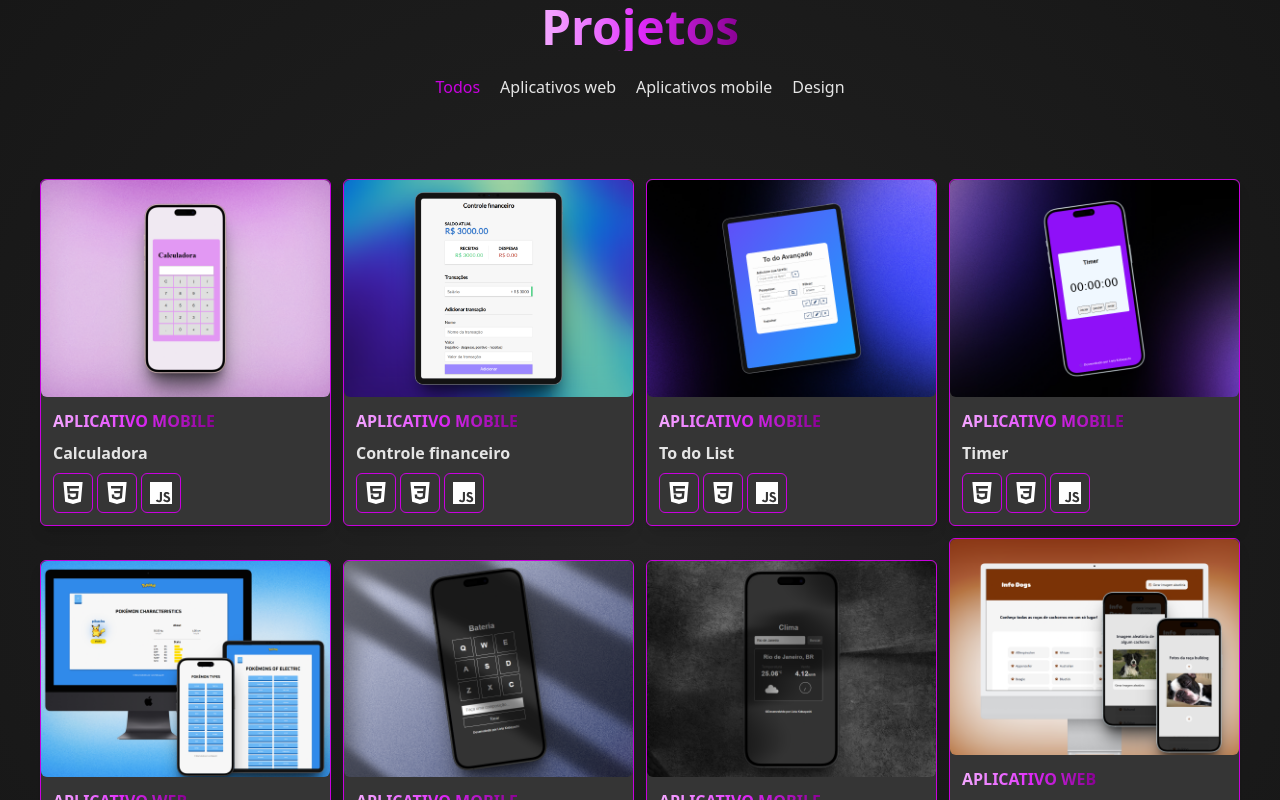
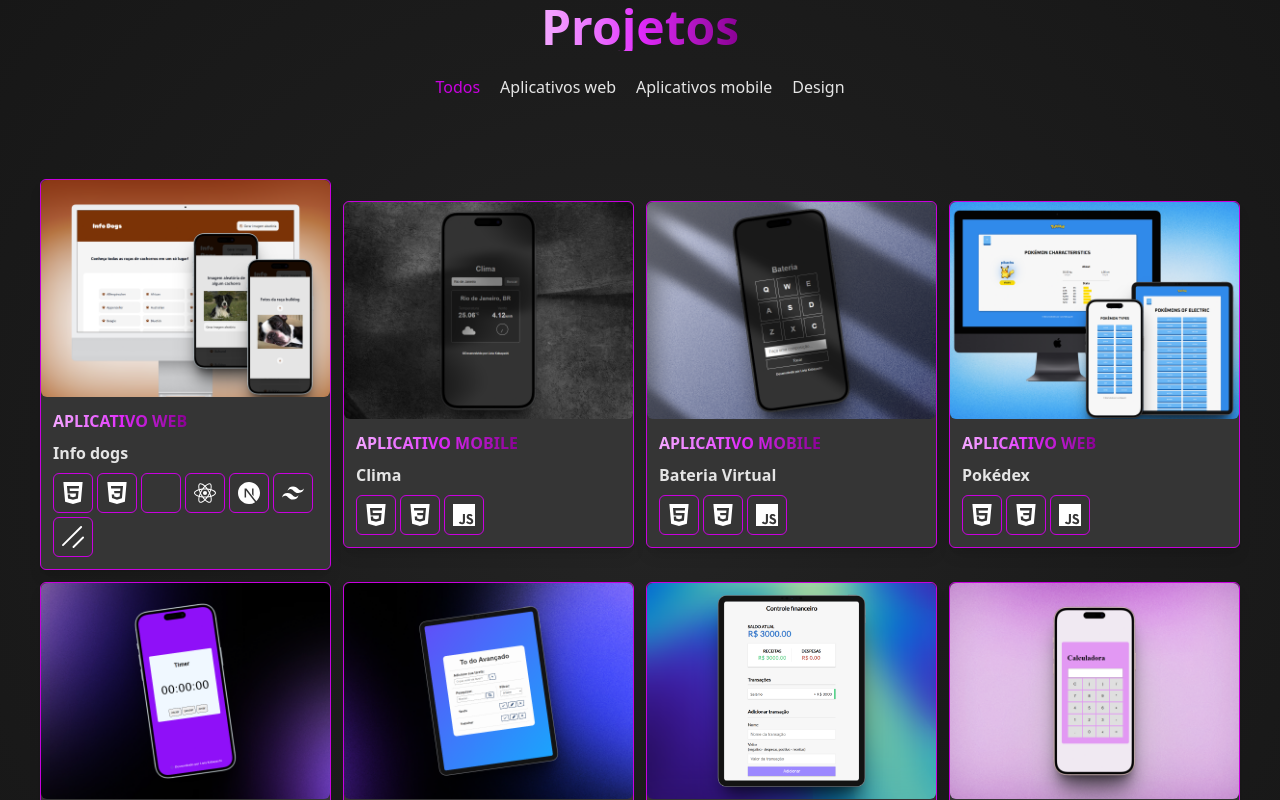
Before and after one commit to liviakobayashii/portfolio, a Next.js app: page / in a window 1280 px wide. Shown: the part 2480-3280 px from the top of the page. Built offline with nearby package versions, Linux system fonts and the light colour scheme; some icons are missing.

Commit message:
update: exibição dos projetos

```diff
--- a/src/components/projects/projects.tsx
+++ b/src/components/projects/projects.tsx
@@ -71,7 +71,7 @@ export default function Projects() {
       </ul>
 
       <div className="grid max-sm:grid-cols-1 sm:grid-cols-2 md:grid-cols-3 lg:grid-cols-4 gap-3 mt-4 p-10">
-        {filteredProjects.map((item) => {
+        {filteredProjects.reverse().map((item) => {
           const badges = technologies.filter((tec) =>
             item.project_technologies.includes(tec.name)
           );
```
